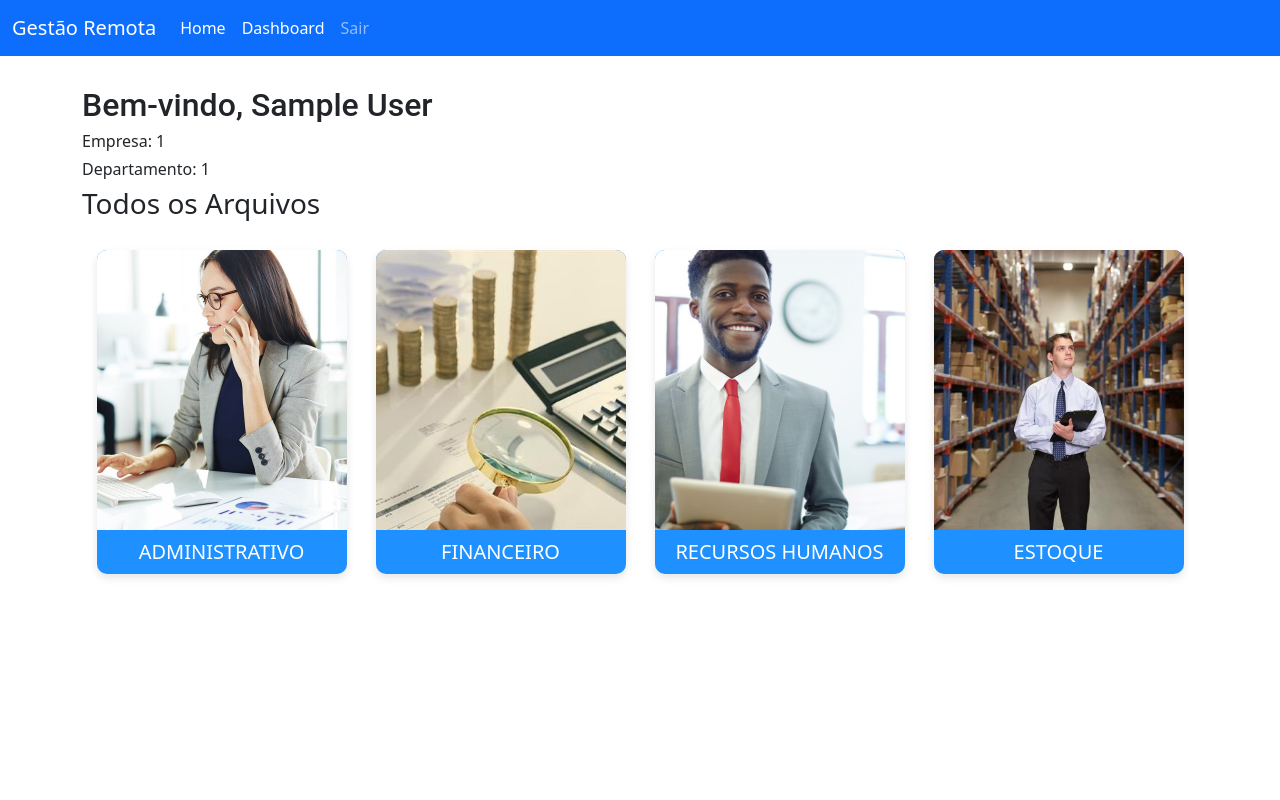
After one commit to Gabriel-M3LO/System_with_register, a Flask app: page /home in a window 1280 px wide. The commit adds this page. Run offline with Flask 3, Linux system fonts and the light colour scheme; the visitor is signed in with stand-in values (Sample User, id 1); data that the repository does not hold is empty; some libraries are stand-ins or nearby versions.

Commit message:
UPGRADE IN FRONT END AND BACK-END FINISH

```diff
--- a/app.py
+++ b/app.py
@@ -1,3 +1,4 @@
+import app
 from flask import Flask, render_template, request, redirect, session, url_for, flash
 from flask_mysqldb import MySQL
 from flask_session import Session
@@ -9,7 +10,6 @@ app.config.from_object('config.Config')
 mysql = MySQL(app)
 Session(app)
 
-
 @app.route('/', methods=['GET', 'POST'])
 def login():
     if request.method == 'POST':
@@ -17,7 +17,7 @@ def login():
         password = request.form['password']
 
         cur = mysql.connection.cursor()
-        cur.execute("SELECT idusers, password, departamento, empresa, role FROM users WHERE email = %s", (email,))
+        cur.execute("SELECT idusers, password, departamento, empresa, role, name FROM users WHERE email = %s", (email,))
         user = cur.fetchone()
         cur.close()
 
@@ -27,7 +27,8 @@ def login():
             session['departamento'] = user[2]
             session['empresa'] = user[3]
             session['role'] = user[4]
-            return redirect(url_for('dashboard'))
+            session['name'] = user[5]
+            return redirect(url_for('home'))
         else:
             flash('Invalid login credentials')
 
@@ -52,21 +53,23 @@ def dashboard():
 
     return render_template('dashboard.html', arquivos=arquivos)
 
-
-@app.route('/conteudo/<department>')
-def conteudo(department):
+@app.route('/home')
+def home():
     if 'user_id' not in session:
         return redirect(url_for('login'))
 
     cur = mysql.connection.cursor()
-    cur.execute("SELECT Title, link, Img, Departamento, Empresa FROM files WHERE Departamento = %s AND Empresa = %s",
-                (department, session['empresa']))
+    if session['role'] == 'general':
+        cur.execute("SELECT Title, link, Img, Departamento, Empresa FROM files")
+    else:
+        cur.execute(
+            "SELECT Title, link, Img, Departamento, Empresa FROM files WHERE Departamento = %s AND Empresa = %s",
+            (session['departamento'], session['empresa']))
 
     arquivos = cur.fetchall()
     cur.close()
 
-    return render_template('conteudo.html', arquivos=arquivos, department=department)
-
+    return render_template('home.html', arquivos=arquivos)
 
 @app.route('/logout')
 def logout():
--- /dev/null
+++ b/static/css/style.css
@@ -0,0 +1,88 @@
+bg {
+    background-image: linear-gradient(to left, white 60%, blue 40%);
+    background-size: cover;
+    background-position: center;
+    background-repeat: no-repeat;
+    min-height: 100vh; /* Certifique-se de que o fundo ocupe pelo menos a altura da visualização */
+    margin: 0;
+    display: flex;
+    justify-content: center;
+    align-items: center;
+}
+
+.fundo {
+    background-color: rgba(14, 94, 213, 0.73);
+    position: absolute;
+    top: 50%;
+    left: 50%;
+    padding: 25px;
+    font-family: arial, sans-serif;
+    color: white;
+    border-radius: 15px;
+    transform: translate(-50%, -50%);
+    width: 280px;
+    height: 380px;
+}
+
+input {
+    padding: 15px;
+    border: none;
+    margin-top: 5px;
+    width: 350px;
+    background-color: #ede8e8;
+}
+
+html, body {
+    height: 100%;
+    margin: 0;
+}
+
+.logintext {
+    margin-top: 25%;
+    margin-left: 10%;
+    color: white;
+}
+
+h1 {
+    font-family: Roboto;
+    font-weight: bold;
+}
+
+h2 {
+    font-family: "Roboto";
+}
+
+.login {
+    margin-top: 25%;
+    margin-left: 10%;
+    color: black
+}
+
+.department-container {
+    display: flex;
+    justify-content: space-around;
+    align-items: center;
+    margin-top: 30px;
+    gap: 0px; /* Adiciona um espaço fixo entre os cartões */
+}
+
+.department-card {
+    text-align: center;
+    background-color: dodgerblue;
+    box-shadow: 0 4px 8px rgba(0, 0, 0, 0.1);
+    border-radius: 10px;
+    overflow: hidden;
+    width: 250px; /* Largura fixa dos cartões */
+    color: white;
+    text-decoration: none;
+}
+
+.department-card img {
+    width: 100%; /* Ajusta a imagem para preencher a largura do cartão */
+    height: 280px; /* Define uma altura fixa para as imagens */
+    object-fit: cover; /* Corta a imagem para caber dentro do cartão */
+}
+
+.department-card h5 {
+    margin: 10px 0;
+}
--- /dev/null
+++ b/templates/home.html
@@ -0,0 +1,66 @@
+<!DOCTYPE html>
+<html lang="en">
+<head>
+    <meta charset="UTF-8">
+    <meta name="viewport" content="width=device-width, initial-scale=1.0">
+    <title>Dashboard</title>
+    <link href="https://cdn.jsdelivr.net/npm/bootstrap@5.0.2/dist/css/bootstrap.min.css" rel="stylesheet">
+    <link rel="stylesheet" href="../static/css/style.css">
+</head>
+<body>
+<nav class="navbar navbar-expand-lg navbar-dark bg-primary">
+    <div class="container-fluid">
+        <a class="navbar-brand" href="#">Gestão Remota</a>
+        <button class="navbar-toggler" type="button" data-bs-toggle="collapse" data-bs-target="#navbarNav"
+                aria-controls="navbarNav" aria-expanded="false" aria-label="Toggle navigation">
+            <span class="navbar-toggler-icon"></span>
+        </button>
+        <div class="collapse navbar-collapse" id="navbarNav">
+            <ul class="navbar-nav">
+                <li class="nav-item">
+                    <a class="nav-link active" aria-current="page" href="{{ url_for('home') }}">Home</a>
+                </li>
+                <li class="nav-item">
+                    <a class="nav-link active" aria-current="page" href="{{ url_for('dashboard') }}">Dashboard</a>
+                </li>
+                <li class="nav-item">
+                    <a class="nav-link" href="{{ url_for('logout') }}">Sair</a>
+                </li>
+            </ul>
+        </div>
+    </div>
+</nav>
+
+<div class="container">
+
+
+    <div style="margin-top: 30px">
+        <h2>Bem-vindo, {{ session.name }}</h2>
+        <h6>Empresa: {{ session.empresa }}</h6>
+        <h6>Departamento: {{ session.departamento }}</h6>
+    </div>
+
+    <h3>Todos os Arquivos</h3>
+<div class="department-container">
+    <a href="/dashboard" class="department-card">
+        <img src="static/img/ADM.jpg" alt="Administrativo">
+        <h5>ADMINISTRATIVO</h5>
+    </a>
+    <a href="/dashboard" class="department-card">
+        <img src="static/img/FINANCEIRO.jpg" alt="Financeiro">
+        <h5>FINANCEIRO</h5>
+    </a>
+    <a href="/dashboard" class="department-card">
+        <img src="static/img/RH.jpeg" alt="Recursos Humanos">
+        <h5>RECURSOS HUMANOS</h5>
+    </a>
+    <a href="/dashboard" class="department-card">
+        <img src="static/img/ESTOQUE.jpg" alt="Estoque">
+        <h5>ESTOQUE</h5>
+    </a>
+</div>
+
+    <script src="https://cdn.jsdelivr.net/npm/@popperjs/core@2.9.3/dist/umd/popper.min.js"></script>
+    <script src="https://cdn.jsdelivr.net/npm/bootstrap@5.0.2/dist/js/bootstrap.min.js"></script>
+</body>
+</html>
```
Also changed, not shown: templates/conteudo.html (deleted, +0 -53 lines), templates/dashboard.html (+39 -14 lines), templates/index.html (+30 -24 lines), static/img/ADM.jpg, 1 other file.
